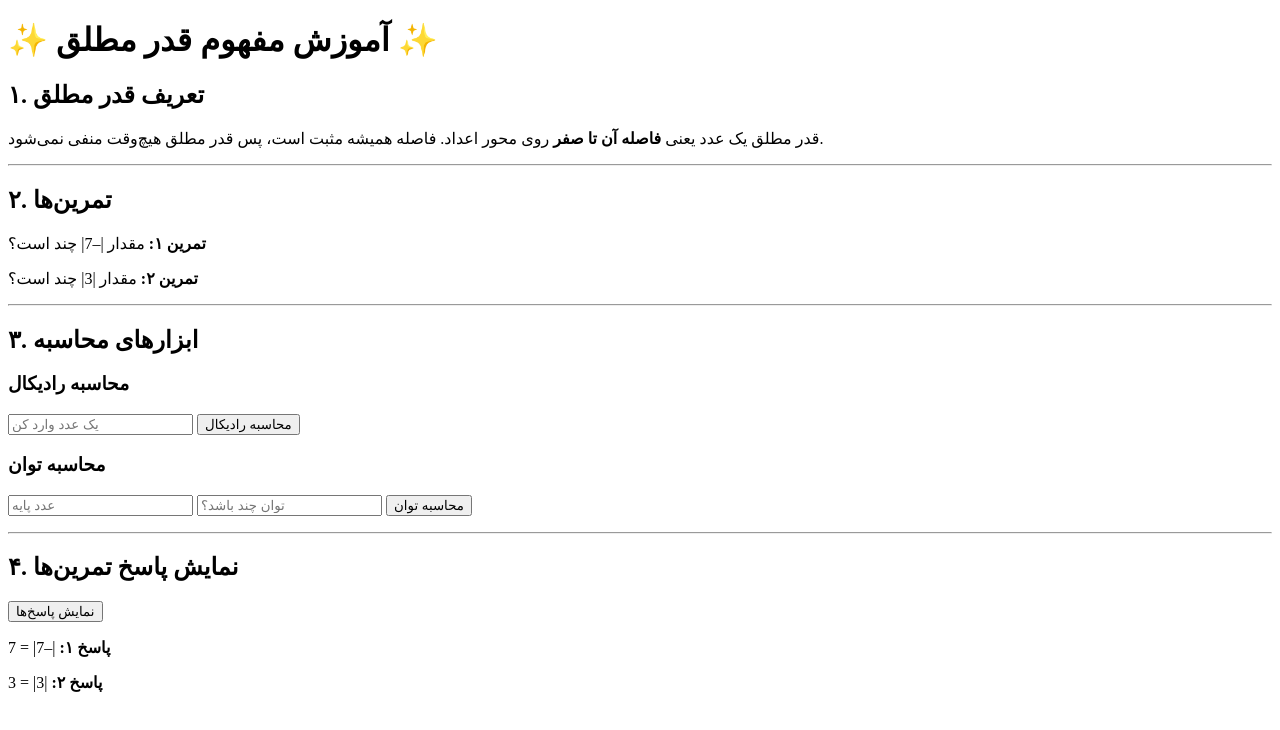
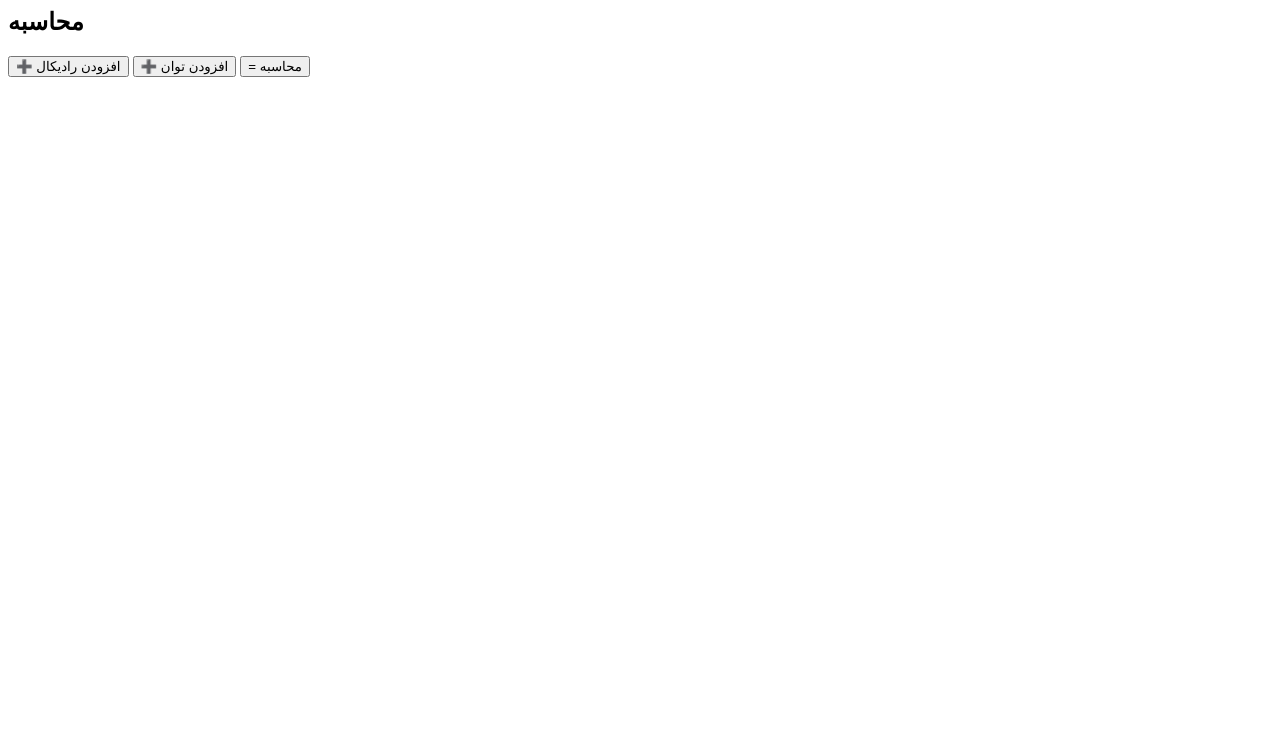
Before and after one commit to baran6783/-, a plain HTML site: page index.html in a window 1280 px wide. Drawn offline with Linux system fonts and the light colour scheme.

Commit message:
Update index.html

```diff
--- a/index.html
+++ b/index.html
@@ -1,61 +1,18 @@
-<!DOCTYPE html>
-<html lang="fa">
-<head>
-<meta charset="UTF-8" />
-<meta name="viewport" content="width=device-width, initial-scale=1.0" />
-<title>آموزش قدر مطلق</title>
+<div class="calculator-box">
+    <h2>محاسبه</h2>
 
-<!-- اتصال فایل CSS -->
-<link rel="stylesheet" href="style.css" />
+    <div id="expressionBox" class="expression-box"></div>
 
-</head>
-<body>
+    <button onclick="addRadical()">➕ افزودن رادیکال</button>
+    <button onclick="addPower()">➕ افزودن توان</button>
 
-<div class="container">
+    <div class="power-input-box" id="powerInputBox" style="display:none;">
+        <label>مقدار توان:</label>
+        <input id="powerValue" type="number" placeholder="مثال: 3">
+        <button onclick="applyPower()">ثبت توان</button>
+    </div>
 
-<h1>✨ آموزش مفهوم قدر مطلق ✨</h1>
+    <button class="calculate-btn" onclick="calculate()">= محاسبه</button>
 
-<h2>۱. تعریف قدر مطلق</h2>
-<p>
-قدر مطلق یک عدد یعنی <strong>فاصله آن تا صفر</strong> روی محور اعداد.
-فاصله همیشه مثبت است، پس قدر مطلق هیچ‌وقت منفی نمی‌شود.
-</p>
-
-<hr>
-
-<h2>۲. تمرین‌ها</h2>
-<p><strong>تمرین ۱:</strong> مقدار |–7| چند است؟</p>
-<p><strong>تمرین ۲:</strong> مقدار |3| چند است؟</p>
-
-<hr>
-
-<h2>۳. ابزارهای محاسبه</h2>
-
-<h3>محاسبه رادیکال</h3>
-<input id="sqrtInput" type="number" placeholder="یک عدد وارد کن" />
-<button class="button" onclick="calcSqrt()">محاسبه رادیکال</button>
-<p id="sqrtResult"></p>
-
-<h3>محاسبه توان</h3>
-<input id="baseInput" type="number" placeholder="عدد پایه" />
-<input id="expInput" type="number" placeholder="توان چند باشد؟" />
-<button class="button" onclick="calcExp()">محاسبه توان</button>
-<p id="expResult"></p>
-
-<hr>
-
-<h2>۴. نمایش پاسخ تمرین‌ها</h2>
-<button class="button" onclick="showAnswers()">نمایش پاسخ‌ها</button>
-
-<div id="answerBox">
-    <p><strong>پاسخ ۱:</strong> |–7| = 7</p>
-    <p><strong>پاسخ ۲:</strong> |3| = 3</p>
+    <p id="result"></p>
 </div>
-
-</div>
-
-<!-- اتصال فایل JS -->
-<script src="script.js"></script>
-
-</body>
-</html>
```
